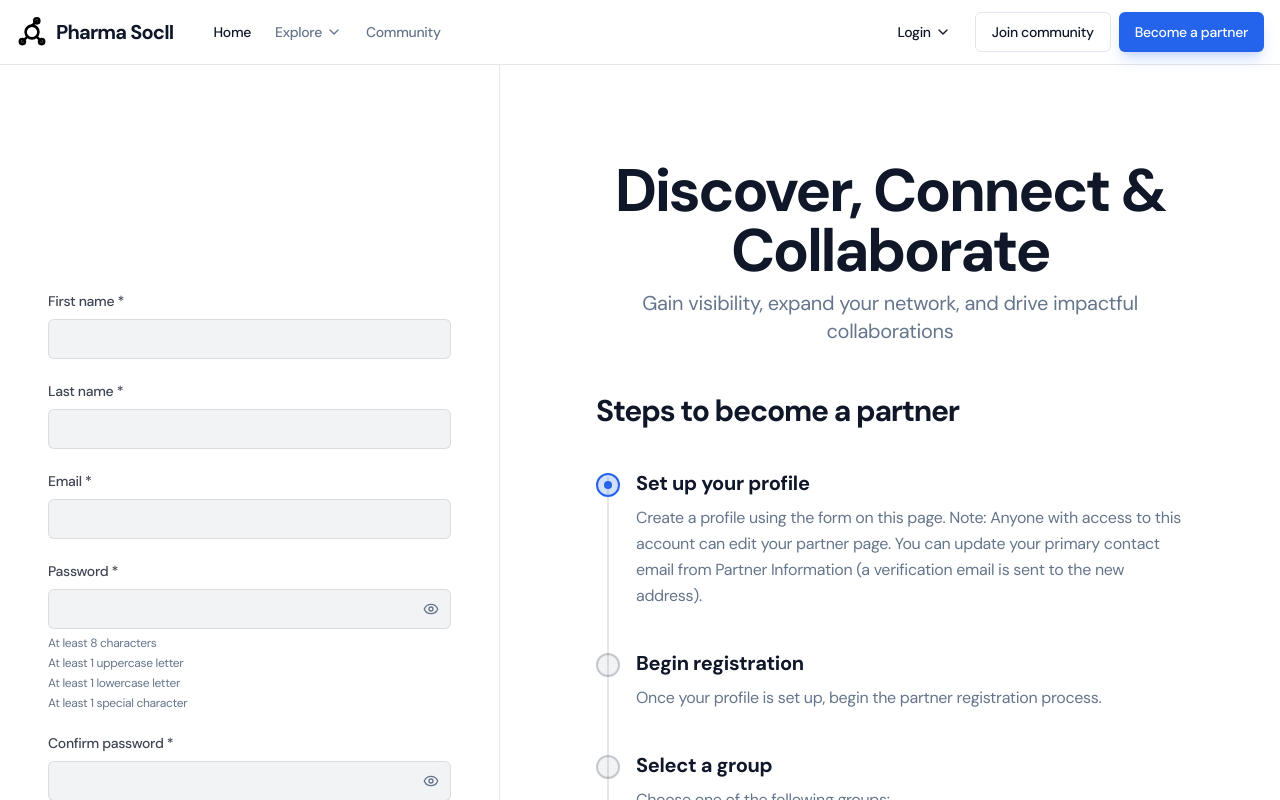
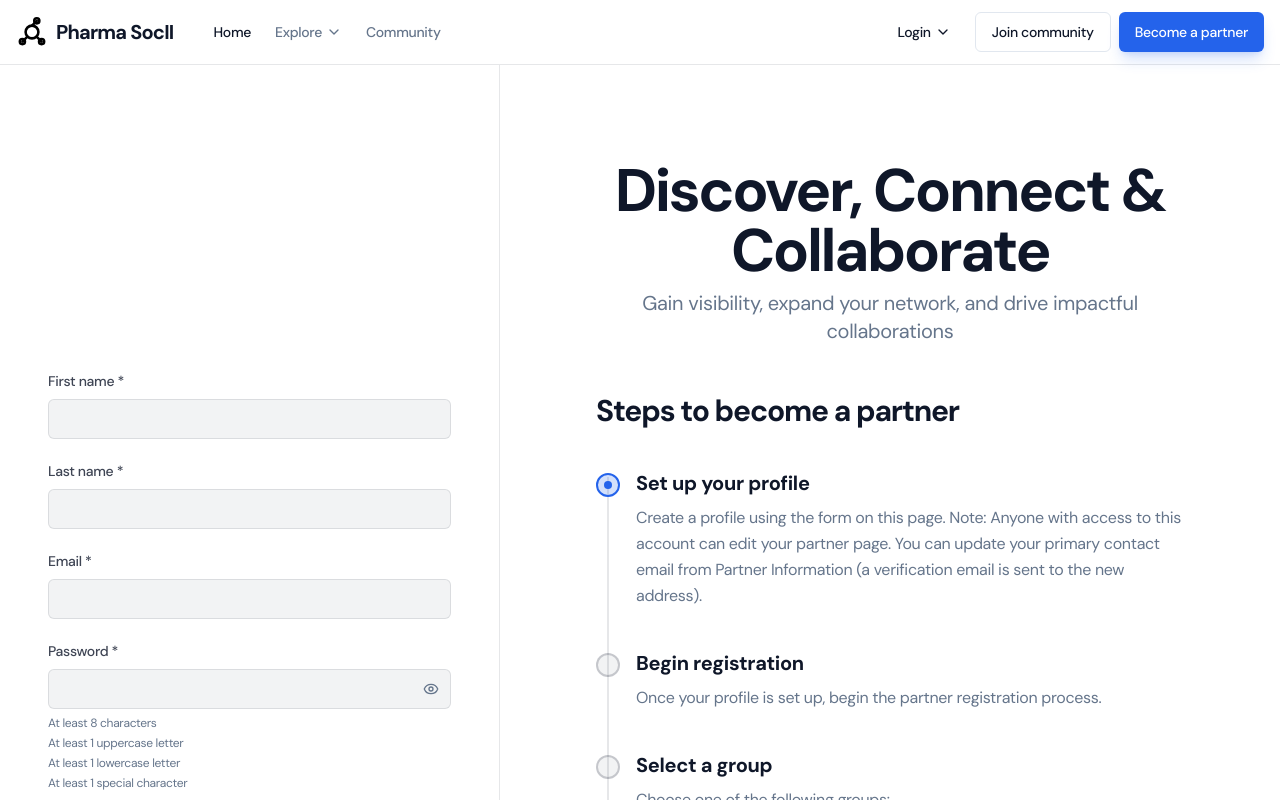
Before and after one commit to simran-kanda1/pharmasocii, a React (Vite) app: page /signup in a window 1280 px wide. Shown: the top 800 px of the page. Built offline with nearby package versions, Linux system fonts and the light colour scheme; no server answers.

Commit message:
Increase form top margin for alignment

```diff
--- a/src/pages/PartnerRegister.tsx
+++ b/src/pages/PartnerRegister.tsx
@@ -144,7 +144,7 @@ export default function PartnerRegister() {
                 ) : (
                     <form
                         onSubmit={handleRegister}
-                        style={{ marginTop: "11rem" }}
+                        style={{ marginTop: "16rem" }}
                         onInvalid={(e) => {
                             const target = e.target as unknown as HTMLInputElement;
                             if (target.type === 'checkbox' && target.required && !target.checked) {
```
